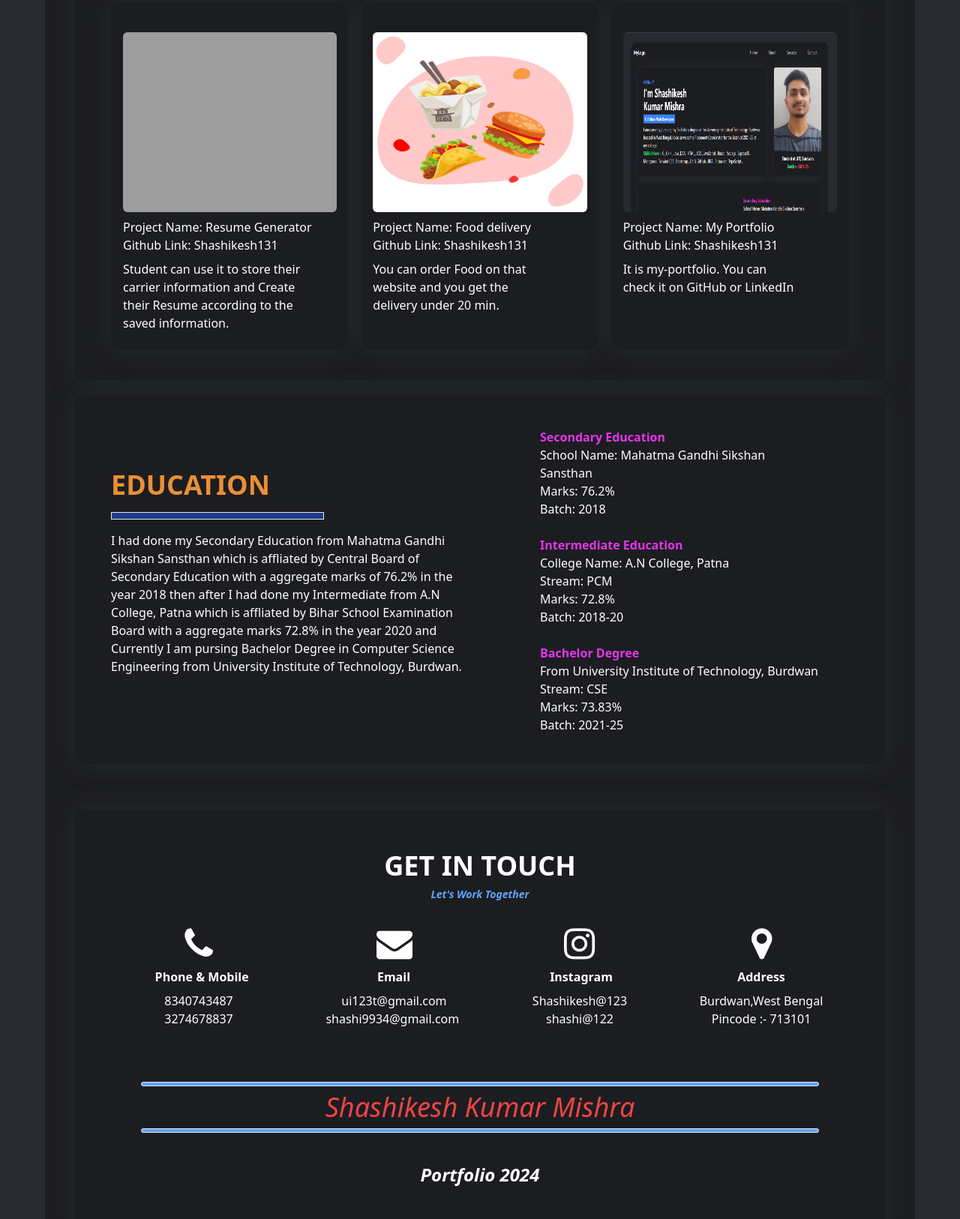
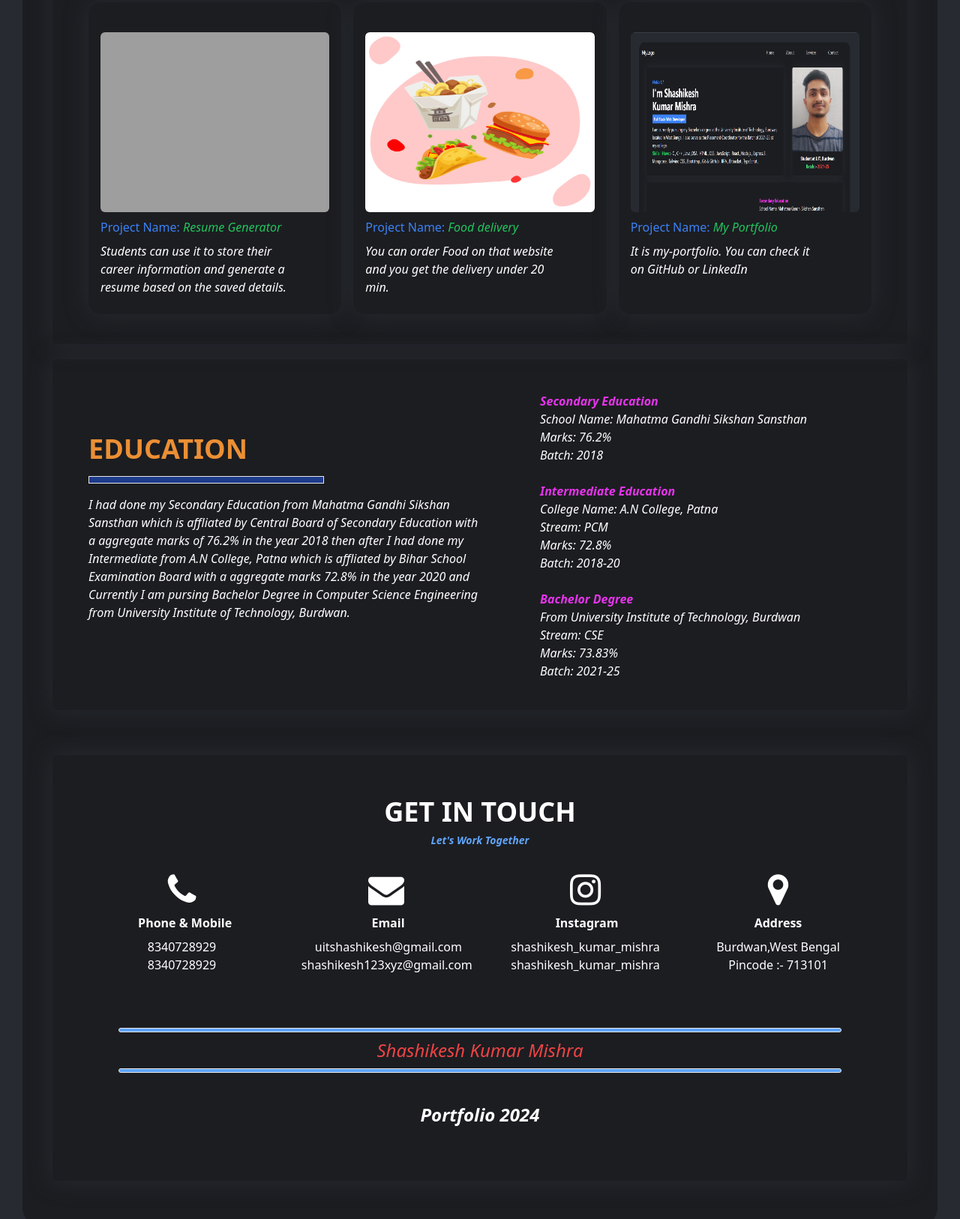
Before and after one commit to shashikesh203/Portfolio-2024, a plain HTML site: page index.html in a window 1280 px wide. Shown: the part 535-2161 px from the top of the page at 75% size. Drawn offline with nearby package versions, Linux system fonts and the light colour scheme; grey boxes are pictures that could not be loaded.

Commit message:
some styling added

```diff
--- a/index.css
+++ b/index.css
@@ -3,8 +3,8 @@ body{
     color: aliceblue;
     padding-top: 30px;
     padding-bottom: 30px;
-    padding-left: 60px;
-    padding-right: 60px;
+    padding-left: 30px;
+    padding-right: 30px;
 
 }
 .box {
--- a/index.html
+++ b/index.html
@@ -60,16 +60,16 @@
               <span class="text-sm font-bold bg-blue-500 px-2 py-1">
                 Full Stack Web Developer
               </span>
-              <p class="mt-2 ">
+              <p class="mt-2 italic">
                 I am currently pursuing my Bachelor's degree at the University Institute of Technology, Burdwan, located in West Bengal. I also serve as the Placement Coordinator for the Batch of 2021-25 at my college.
               </p>
-              <p>
-                <span class="text-green-500 font-bold sm:py-12">Skills I Have</span> :- C , C++ , Java ,DSA , HTML , CSS , JavaScript , React , Node.js ,
+              <p class="italic">
+                <span class="text-green-500 font-bold sm:py-12 ">Skills I Have</span> :- C , C++ , Java ,DSA , HTML , CSS , JavaScript , React , Node.js ,
                 ExpressJS , Mongoose , Tailwind CSS , Bootstrap , Git & GitHub ,
-                JIRA , Bitbucket , TypeScript ,
+                JIRA , Bitbucket , TypeScript.
               </p>
             </div>
-            <div class="text-center mx-2 pb-2 sm:bg-[#1c1d21] box rounded-md  sm:w-1/2 sm:pb-2 sm:mx-10 sm:pt-0">
+            <div class="text-center mx-2 pb-2 ps-3 sm:ps-0 sm:bg-[#1c1d21] box rounded-md  sm:w-1/2 sm:pb-2 sm:mx-10 sm:pt-0">
               <img
                src="/shashiImage.jpg"
                alt="not found"
@@ -103,11 +103,9 @@
               src="/Resume_Generator_Image.jpg"
               class="h-60 w-100 my-6 rounded-md sm:h-60 w-80 mb-2 rounded-md"
             />
-            <p>Project Name: Resume Generator</p>
-            <p>Github Link: Shashikesh131</p>
-            <p class="my-2 pe-12 sm: mt-2">
-              Student can use it to store their carrier information and Create
-              their Resume according to the saved information.
+            <p><span class="text-blue-500">Project Name:</span> <span class="text-green-500 italic">Resume Generator</span></p>
+            <p class="my-2 pe-12 sm: mt-2 italic">
+              Students can use it to store their career information and generate a resume based on the saved details.
             </p>
           </div>
           <div class=" p-4 rounded-2xl my-2 sm:p-4 bg-[#1c1d21] box  sm:m-2 sm:rounded-2xl">
@@ -115,9 +113,8 @@
               src="/Food_App_Image.jpg"
               class="h-60 w-100 my-6 rounded-md sm:h-60 w-80 mb-2 rounded-md"
             />
-            <p>Project Name: Food delivery</p>
-            <p>Github Link: Shashikesh131</p>
-            <p class="my-2 pe-12 sm: mt-2">
+            <p><span class="text-blue-500">Project Name:</span> <span class="text-green-500 italic">Food delivery</span></p>
+            <p class="my-2 pe-12 sm: mt-2 italic">
               You can order Food on that website and you get the delivery under 20
               min.
             </p>
@@ -127,9 +124,8 @@
               src="/My_Portfolio.png"
               class="h-60 w-100 my-6 rounded-md sm:h-60 w-80 mb-2 rounded-md"
             />
-            <p>Project Name: My Portfolio</p>
-            <p>Github Link: Shashikesh131</p>
-            <p class="my-2 pe-12 sm: mt-2">
+            <p><span class="text-blue-500">Project Name:</span> <span class="text-green-500 italic">My Portfolio</span></p>
+            <p class="my-2 pe-12 sm: mt-2 italic">
               It is my-portfolio. You can check it on GitHub or LinkedIn
             </p>
           </div>
@@ -142,9 +138,9 @@
     <div class=" sm:pt-24 sm:ps-10">
       <h1 class="text-4xl font-bold mb-4 text-[#eb8f34]">EDUCATION</h1>
       <p
-        class="border py-1 bg-blue-900 mr-28 mb-4 sm:border py-1 bg-blue-900 mr-52 mb-4"
+        class="border py-1 bg-blue-900 mr-28 mb-4 sm:border py-1 bg-blue-900 mr-52 mb-4 "
       ></p>
-      <p>
+      <p class="italic">
         I had done my Secondary Education from Mahatma Gandhi Sikshan
         Sansthan which is affliated by Central Board of Secondary Education
         with a aggregate marks of 76.2% in the year 2018 then after I had
@@ -155,7 +151,7 @@
         Burdwan.
       </p>
     </div>
-    <div class="py-10  sm:py-10 sm:px-20">
+    <div class="py-10  sm:py-10 sm:px-20 italic">
       <div>
         <p class="font-bold text-[#e534eb]">Secondary Education</p>
         <p>School Name: Mahatma Gandhi Sikshan Sansthan</p>
@@ -188,26 +184,26 @@
     </p>
   </div>
   <div class="grid grid-cols-1 sm:grid-cols-4  sm:mx-10 ">
-    <div class="mb-12 text-center sm:text-center">
+    <div class="mb-12 text-center  sm:text-center">
       <p class="px-56 text-5xl sm:px-36 text-5xl"><FaPhoneVolume /></p>
       <i class="fa fa-phone" style="font-size:48px;color:white"></i>
       <p class="py-2 font-bold">&nbsp;&nbsp;Phone & Mobile</p>
-      <p>8340743487</p>
-      <p>3274678837</p>
+      <p>8340728929</p>
+      <p>8340728929</p>
     </div>
     <div class="mb-12 text-center sm:text-center">
-      <p class="px-28"><i class="fa fa-envelope" style="font-size:48px;color:white"></i></p>
+      <p class="px-28 sm:ps-28 sm:ms-1"><i class="fa fa-envelope" style="font-size:48px;color:white marg 4px"></i></p>
       <p class="py-2 sm:ps-5 font-bold sm:py-2">Email</p>
-      <p>&nbsp;&nbsp;&nbsp;&nbsp;&nbsp;ui123t@gmail.com</p>
-      <p>&nbsp;&nbsp;&nbsp;&nbsp;shashi9934@gmail.com</p>
+      <p>&nbsp;&nbsp;&nbsp;&nbsp;&nbsp;uitshashikesh@gmail.com</p>
+      <p>&nbsp;&nbsp;&nbsp;&nbsp;shashikesh123xyz@gmail.com</p>
     </div>
 
     <div class="mb-12 text-center sm:text-center">
-      <p class="px-60 text-5xl sm:px-36 text-5xl"><FiInstagram /></p>
-      <p class="px-28"><i class="fa fa-instagram" style="font-size:48px;color:white"></i></p>
+      <!-- <p class="px-60 text-5xl sm:px-36 text-5xl"><FiInstagram /></p> -->
+      <p class="px-28 sm:ms-2"><i class="fa fa-instagram" style="font-size:48px;color:white"></i></p>
       <p class="py-2 sm:ps-5 font-bold">Instagram</p>
-      <p class="sm:ps-4">Shashikesh@123</p>
-      <p class="sm:ps-4">shashi@122</p>
+      <p class="sm:ps-4">shashikesh_kumar_mishra</p>
+      <p class="sm:ps-4">shashikesh_kumar_mishra</p>
     </div>
 
     <div class="mb-12 text-center sm:text-center">
@@ -221,7 +217,7 @@
   </div>
   <div class="pt-6  sm:mx-10">
     <p class="border pt-1 bg-blue-400 mx-12 rounded-md"></p>
-    <p class="text-4xl text-center text-red-500 italic py-2">
+    <p class="text-2xl text-center text-red-500 italic py-2 sm:text-2xl">
       Shashikesh Kumar Mishra
     </p>
     <p class="border pt-1 bg-blue-400 mx-12 rounded-md"></p>
```
